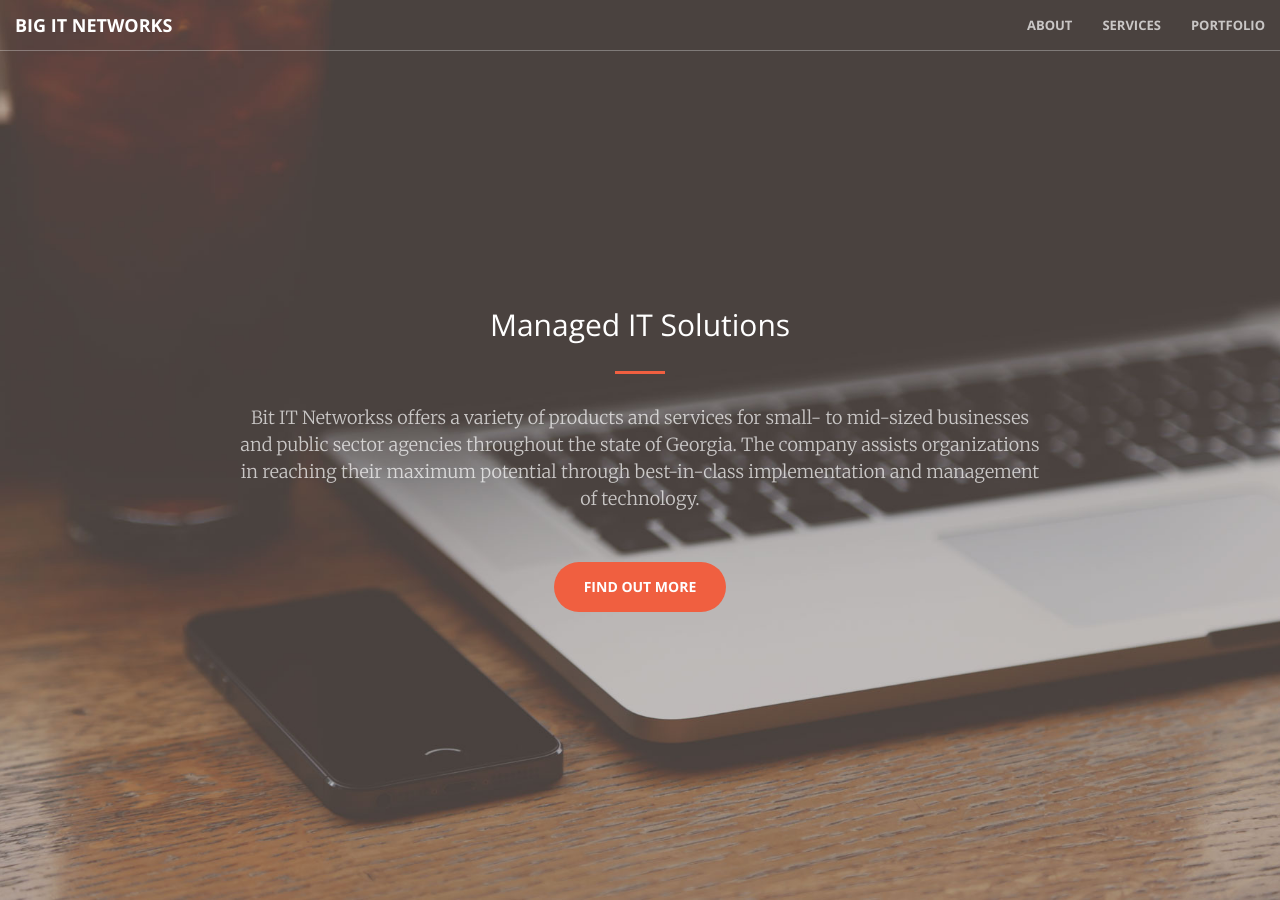
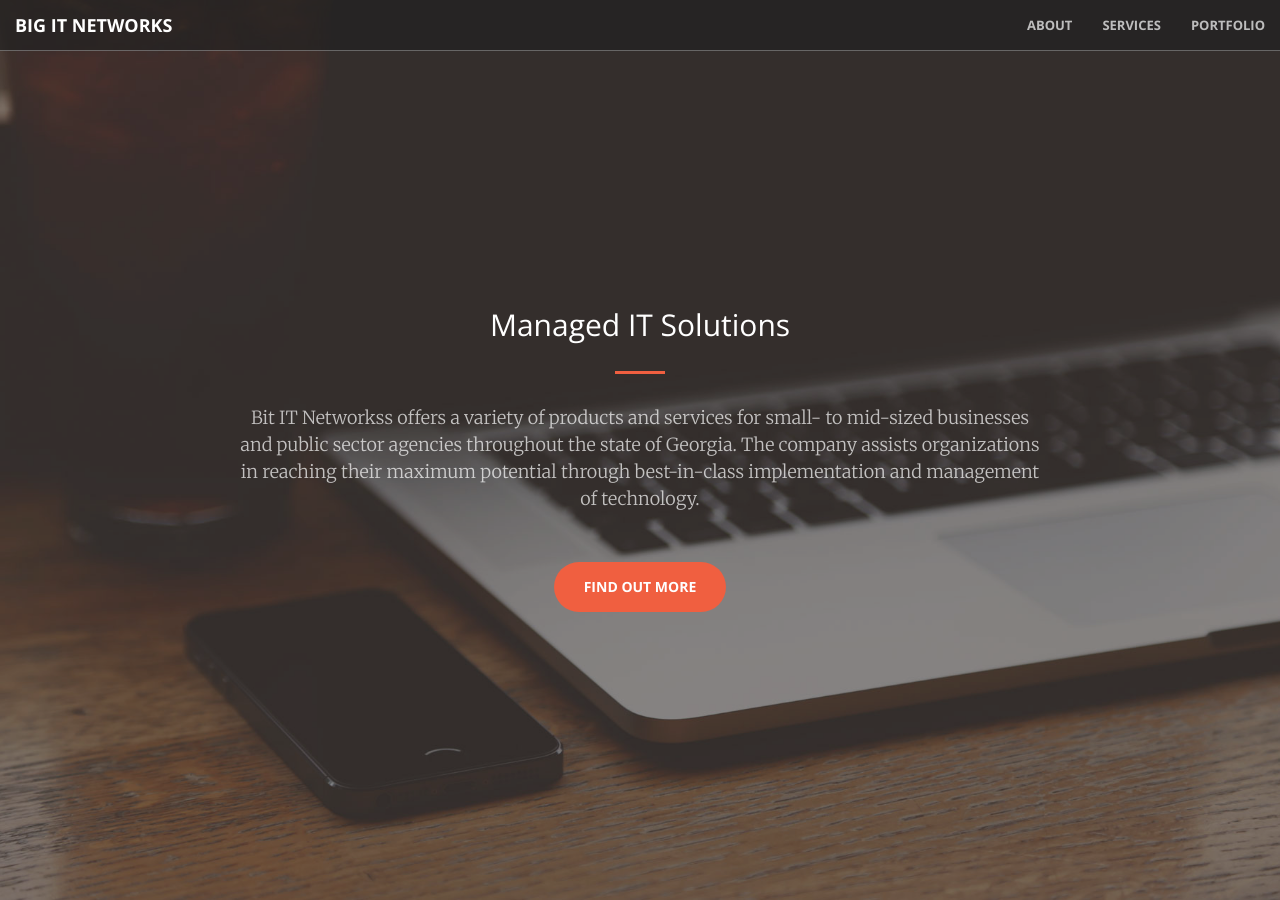
Before and after one commit to bigitnetworks/bigitnetworks.github.io, a Jekyll site: the page built from index.html, in a window 1280 px wide and 900 px high. Built offline with Jekyll 4.4.1, drawn with Linux system fonts in a browser that asks for light colours.

Commit message:
Update creative.css

```diff
--- a/css/creative.css
+++ b/css/creative.css
@@ -124,7 +124,7 @@ aside {
 @media(min-width:768px) {
     .navbar-default {
         border-color: rgba(255,255,255,.3);
-        background-color: transparent;
+        background-color: rgb(34 34 34 / 70%);
     }
 
     .navbar-default .navbar-header .navbar-brand {
@@ -191,6 +191,7 @@ header .header-content {
     width: 100%;
     padding: 100px 15px;
     text-align: center;
+	z-index: 1
 }
 
 header .header-content .header-content-inner h1 {
@@ -494,3 +495,15 @@ body {
 	z-index: 1;
 	margin: auto;
 }
+
+.tv:after {
+    content: "";
+    display: block;
+    position: absolute;
+    width: 100%;
+    height: 100%;
+    left: 0;
+    top: 0;
+    background: rgb(0 0 0 / 30%);
+    z-index: 1;
+}
```
Lines whose indentation alone changed are shown as unchanged.
